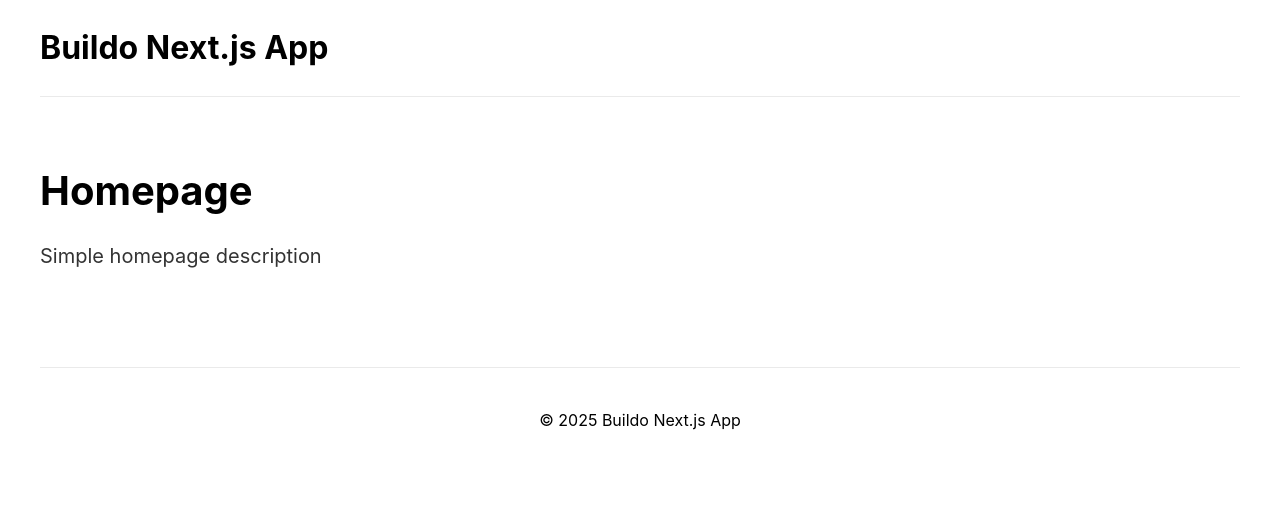
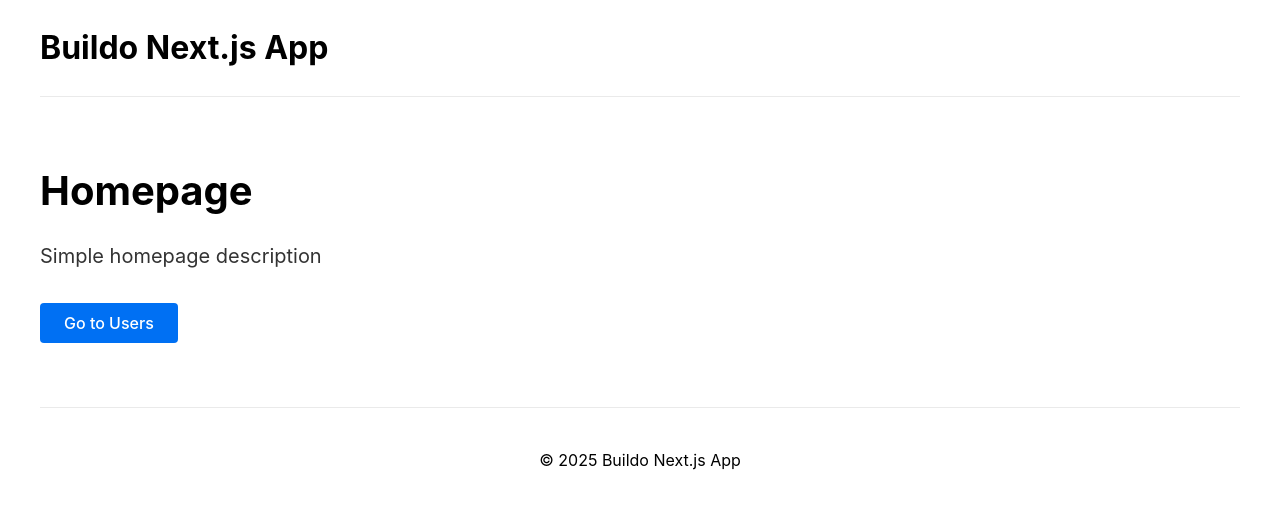
Before and after one commit to buildo/nextjs-playwright-browserstack-template, a Next.js app: page / in a window 1280 px wide. Shown: the top 508 px of the page. Built offline with nearby package versions, Linux system fonts and the light colour scheme.

Commit message:
button nav

```diff
--- a/app/Home.module.css
+++ b/app/Home.module.css
@@ -19,3 +19,22 @@
   color: #333;
   margin-bottom: 2rem;
 }
+
+.button {
+  display: inline-block;
+  padding: 0.5rem 1.5rem;
+  background-color: #0070f3;
+  color: #fff;
+  border: none;
+  border-radius: 4px;
+  text-align: center;
+  text-decoration: none;
+  font-size: 1rem;
+  font-weight: 500;
+  cursor: pointer;
+  transition: background 0.2s;
+}
+
+.button:hover {
+  background-color: #005bb5;
+}
--- a/app/globals.css
+++ b/app/globals.css
@@ -1,4 +1,3 @@
-/* Copied from src/styles/globals.css for Next.js 15 app router */
 body {
   margin: 0;
   padding: 0;
@@ -10,10 +9,7 @@ body {
 
 h1,
 h2,
-h3,
-h4,
-h5,
-h6 {
+h3 {
   margin: 0;
 }
 
--- a/app/layout.tsx
+++ b/app/layout.tsx
@@ -1,11 +1,12 @@
+import "./globals.css"
 import { ReactNode } from "react";
-import "./globals.css";
 
-type LayoutProps = {
-  children: ReactNode;
-};
+export const metadata = {
+  title: 'Buildo Template App',
+  description: 'Minimal Next.js example',
+}
 
-export default function Layout({ children }: LayoutProps) {
+export default function Layout({ children }: { children: ReactNode }) {
   return (
     <html lang="en">
       <body>
@@ -19,6 +20,5 @@ export default function Layout({ children }: LayoutProps) {
           </footer>
         </div>
       </body>
-    </html>
-  );
+    </html>)
 }
--- a/app/page.tsx
+++ b/app/page.tsx
@@ -1,10 +1,14 @@
-import styles from "./Home.module.css";
+import styles from "./home.module.css"
+import Link from 'next/link';
 
 export default function Home() {
   return (
     <div className={styles.container}>
       <h1 className={styles.title}>Homepage</h1>
       <p className={styles.description}>Simple homepage description</p>
+      <Link href="/users" className={styles.button}>
+        <span>Go to Users</span>
+      </Link>
     </div>
-  );
+  )
 }
--- a/app/users/page.tsx
+++ b/app/users/page.tsx
@@ -1,4 +1,4 @@
-import styles from "./Users.module.css";
+import styles from "./users.module.css"
 
 export default function UsersPage() {
   const users = [
```
Also changed, not shown: app/users/Users.module.css (+1 -10 lines), tsconfig.json (line endings or trailing spaces).
